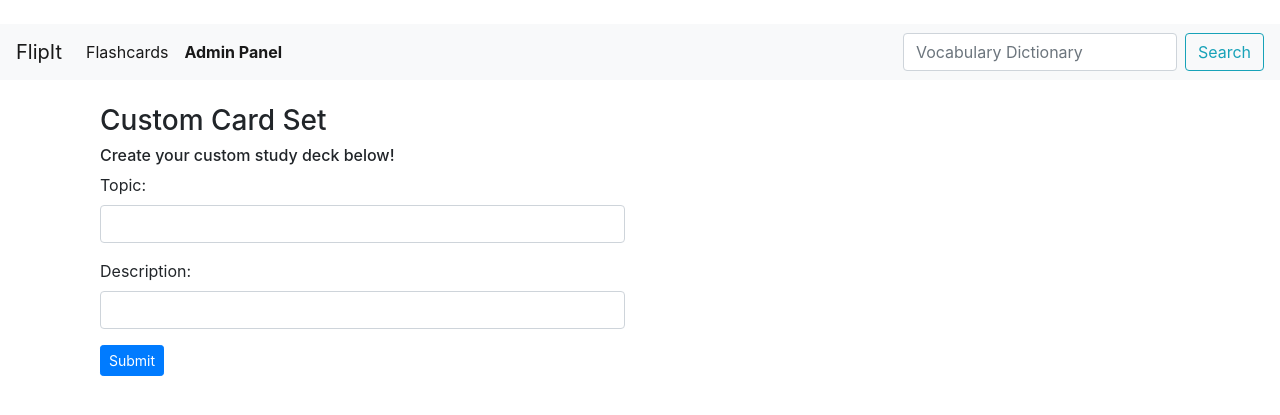
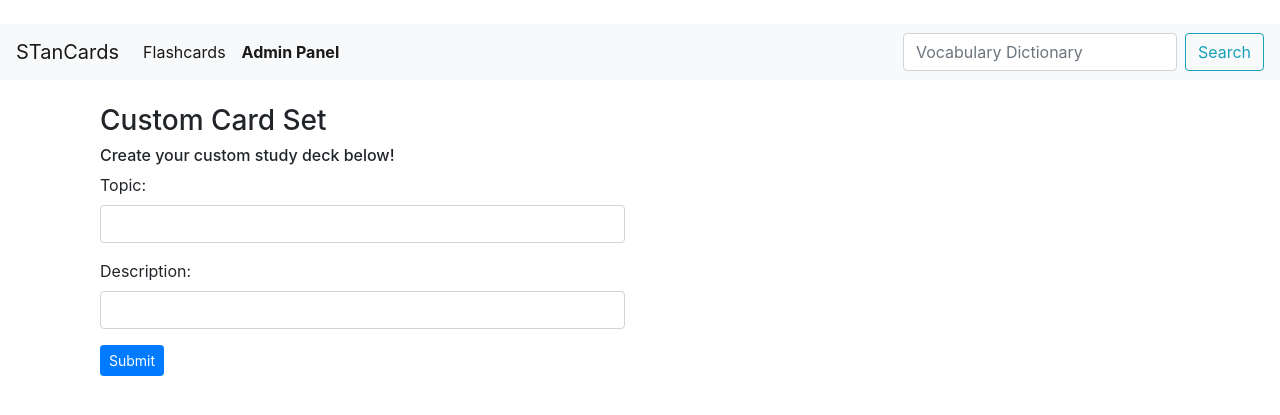
Before and after one commit to dunstanms/flashcards, a Django app: page /flashcards/create/ in a window 1280 px wide. Shown: the top 415 px of the page. Run offline with Django 3.2, Linux system fonts and the light colour scheme; the visitor is signed in with stand-in values (Sample User, id 1); some libraries are stand-ins or nearby versions.

Commit message:
render templates correctly

```diff
--- a/flashcards/templates/base.html
+++ b/flashcards/templates/base.html
@@ -10,7 +10,7 @@
 
         {% block head %}
         <div class="container">
-            <title>FlipIt</title>
+            <title>STanCards</title>
         </div>
         {% endblock %}
 
@@ -21,7 +21,7 @@
     <body>
 
         <nav class="navbar navbar-expand-lg navbar-light bg-light">
-            <a class="navbar-brand" href="{% url 'index' %}">FlipIt</a>
+            <a class="navbar-brand" href="{% url 'index' %}">STanCards</a>
             <button class="navbar-toggler" type="button" data-toggle="collapse" data-target="#navbarSupportedContent"
             aria-controls="navbarSupportedContent" aria-expanded="false" aria-label="Toggle navigation">
             <span class="navbar-toggler-icon"></span>
@@ -56,7 +56,7 @@
 
     {% block body %}
     <div class="container">
-        <h1>FlipIt</h1>
+        <h1>STanCards</h1>
     </div>
     {% endblock %}
 
--- a/flashcards/urls.py
+++ b/flashcards/urls.py
@@ -6,11 +6,11 @@ from . import views # . means we are in the same directory (views is in same dir
 urlpatterns = [
     path('', views.flashcards, name = 'flashcards'),
     path('create/', views.create_card_set, name = 'create_card_set'),
-    path('create_card/', views.create_card, name = 'create_card'),
-    path('delete/', views.delete_card_set, name = 'delete_card_set'),
-    path('delete_card/', views.delete_card, name = 'delete_card'),
-    path('edit/', views.edit_card_set, name = 'edit_card_set'),
-    path('edit_card/', views.edit_card, name = 'edit_card'),
-    path('view/', views.view_card_set, name = 'view_card_set'),
+    path('create_card/(?P<card_set_id>[\d]+)', views.create_card, name = 'create_card'),
+    path('delete/(?P<card_set_id>[\d]+)', views.delete_card_set, name = 'delete_card_set'),
+    path('delete_card/(?P<card_id>[\d]+)', views.delete_card, name = 'delete_card'),
+    path('edit/(?P<card_set_id>[\d]+)', views.edit_card_set, name = 'edit_card_set'),
+    path('edit_card/(?P<card_id>[\d]+)', views.edit_card, name = 'edit_card'),
+    path('view/(?P<card_set_id>[\d]+)', views.view_card_set, name = 'view_card_set'),
     path('dictionary/', views.dictionary, name = 'dictionary'),
 ]
```
